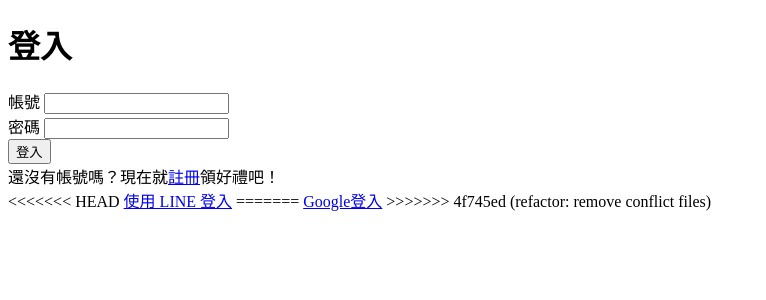
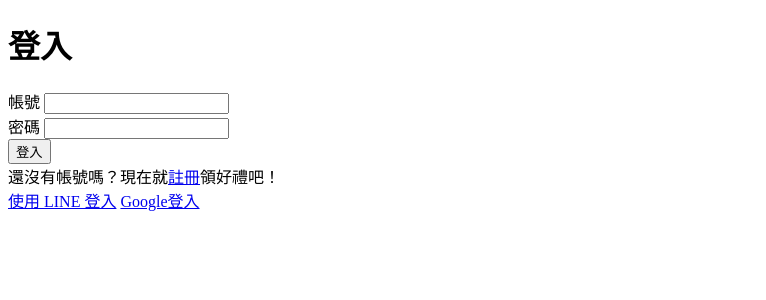
Before and after one commit to astrocamp/17th-WorkNet, a Django app: page /sign_in/ in a window 1280 px wide. Shown: the top 300 px of the page, without its empty margins (0-766 px from the left). Run offline with Django 5.2, Linux system fonts and the light colour scheme.

Commit message:
fix: conflict file changes

```diff
--- a/apps/users/templates/users/home.html
+++ b/apps/users/templates/users/home.html
@@ -8,7 +8,7 @@
   <button>登出</button>
 </form>
 
-{% else %}
+{% endif %} {% if not request.user.is_authenticated %}
 <a class="link" href="{% url 'users:sign_in' %}">登入</a>
 <a class="link" href="{% url 'users:register' %}">註冊</a>
 {% endif %} {% endblock %}
--- a/apps/users/templates/users/sign_in.html
+++ b/apps/users/templates/users/sign_in.html
@@ -28,13 +28,10 @@
       >領好禮吧！
     </div>
   </form>
-<<<<<<< HEAD
   <a href="{% url 'social:begin' 'line' %}">使用 LINE 登入</a>
-=======
   <a class="btn btn-danger" href="{% url 'social:begin' 'google-oauth2' %}"
     >Google登入</a
   >
->>>>>>> 4f745ed (refactor: remove conflict files)
 </section>
 
 {% endblock %}
--- a/apps/users/urls.py
+++ b/apps/users/urls.py
@@ -1,5 +1,4 @@
 from django.urls import path
-
 from . import views
 
 app_name = "users"
--- a/config/urls.py
+++ b/config/urls.py
@@ -25,5 +25,4 @@
     path("jobs/", include("apps.jobs.urls")),
     path("posts/", include("apps.posts.urls")),
     path("social-auth/", include("social_django.urls", namespace="social")),
-
 ] + debug_toolbar_urls()
```
Also changed, not shown: config/settings.py (+0 -8 lines), 1 other file.
